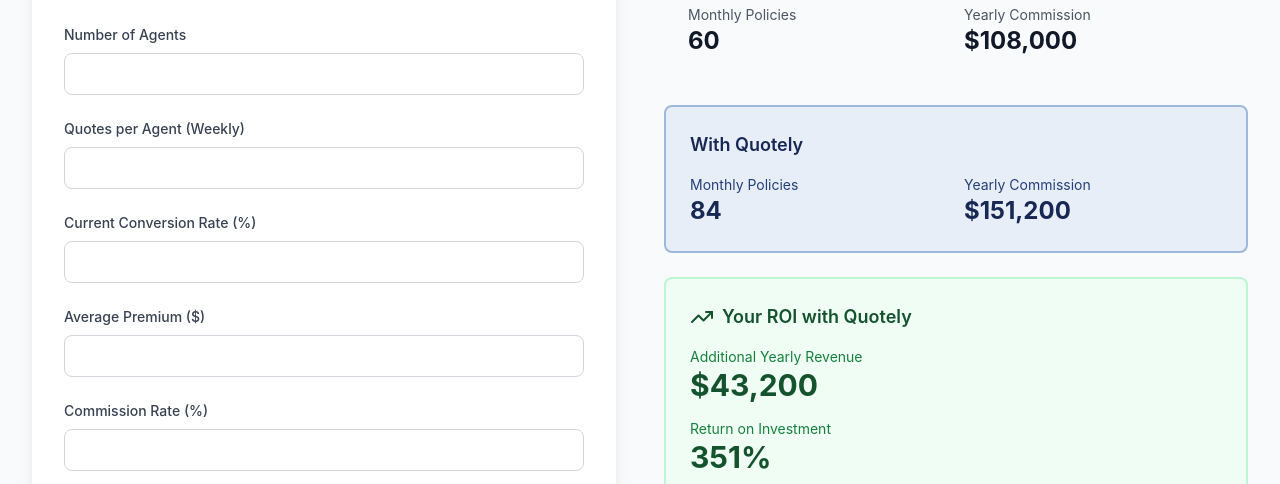
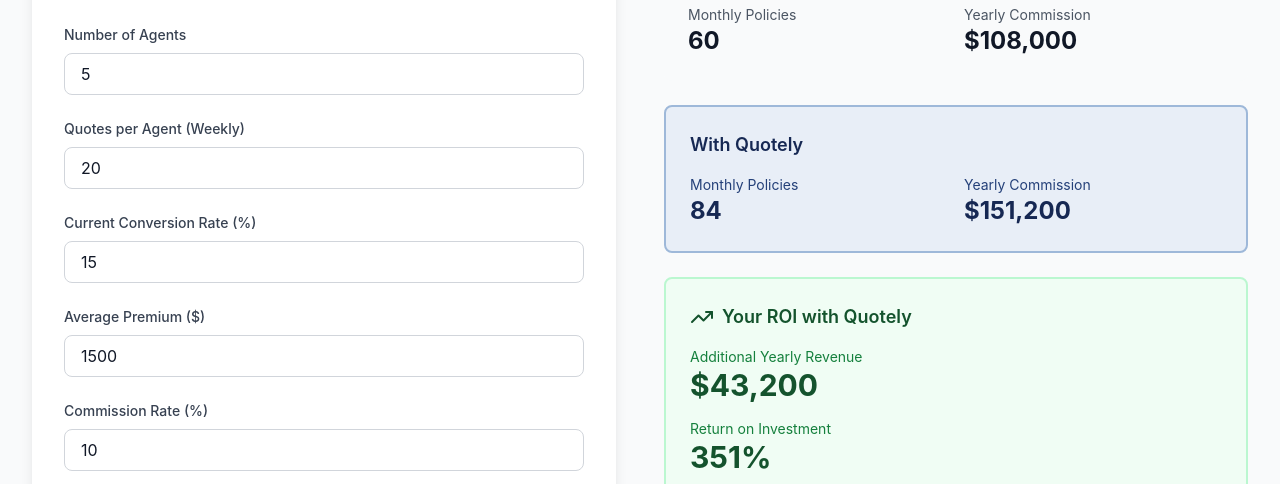
Before and after one commit to QuotelyAi/quotely-spa, a React (Vite) app: page /calculator in a window 1280 px wide. Shown: the part 316-800 px from the top of the page. Built offline with nearby package versions, Linux system fonts and the light colour scheme.

Commit message:
Fix: Add text-gray-900 to calculator inputs to make text visible

```diff
--- a/src/pages/Calculator.tsx
+++ b/src/pages/Calculator.tsx
@@ -107,7 +107,7 @@
                     type="number"
                     value={calculatorData.numAgents}
                     onChange={(e) => handleInputChange('numAgents', e.target.value)}
-                    className="w-full px-4 py-2 border border-gray-300 rounded-lg focus:ring-2 focus:ring-primary-500 focus:border-primary-500"
+                    className="w-full px-4 py-2 border border-gray-300 rounded-lg focus:ring-2 focus:ring-primary-500 focus:border-primary-500 text-gray-900 bg-white"
                   />
                 </div>
 
@@ -119,7 +119,7 @@
                     type="number"
                     value={calculatorData.quotesPerAgent}
                     onChange={(e) => handleInputChange('quotesPerAgent', e.target.value)}
-                    className="w-full px-4 py-2 border border-gray-300 rounded-lg focus:ring-2 focus:ring-primary-500 focus:border-primary-500"
+                    className="w-full px-4 py-2 border border-gray-300 rounded-lg focus:ring-2 focus:ring-primary-500 focus:border-primary-500 text-gray-900 bg-white"
                   />
                 </div>
 
@@ -131,7 +131,7 @@
                     type="number"
                     value={calculatorData.conversionRate}
                     onChange={(e) => handleInputChange('conversionRate', e.target.value)}
-                    className="w-full px-4 py-2 border border-gray-300 rounded-lg focus:ring-2 focus:ring-primary-500 focus:border-primary-500"
+                    className="w-full px-4 py-2 border border-gray-300 rounded-lg focus:ring-2 focus:ring-primary-500 focus:border-primary-500 text-gray-900 bg-white"
                   />
                 </div>
 
@@ -143,7 +143,7 @@
                     type="number"
                     value={calculatorData.averagePremium}
                     onChange={(e) => handleInputChange('averagePremium', e.target.value)}
-                    className="w-full px-4 py-2 border border-gray-300 rounded-lg focus:ring-2 focus:ring-primary-500 focus:border-primary-500"
+                    className="w-full px-4 py-2 border border-gray-300 rounded-lg focus:ring-2 focus:ring-primary-500 focus:border-primary-500 text-gray-900 bg-white"
                   />
                 </div>
 
@@ -155,7 +155,7 @@
                     type="number"
                     value={calculatorData.commissionRate}
                     onChange={(e) => handleInputChange('commissionRate', e.target.value)}
-                    className="w-full px-4 py-2 border border-gray-300 rounded-lg focus:ring-2 focus:ring-primary-500 focus:border-primary-500"
+                    className="w-full px-4 py-2 border border-gray-300 rounded-lg focus:ring-2 focus:ring-primary-500 focus:border-primary-500 text-gray-900 bg-white"
                   />
                 </div>
               </div>
```
